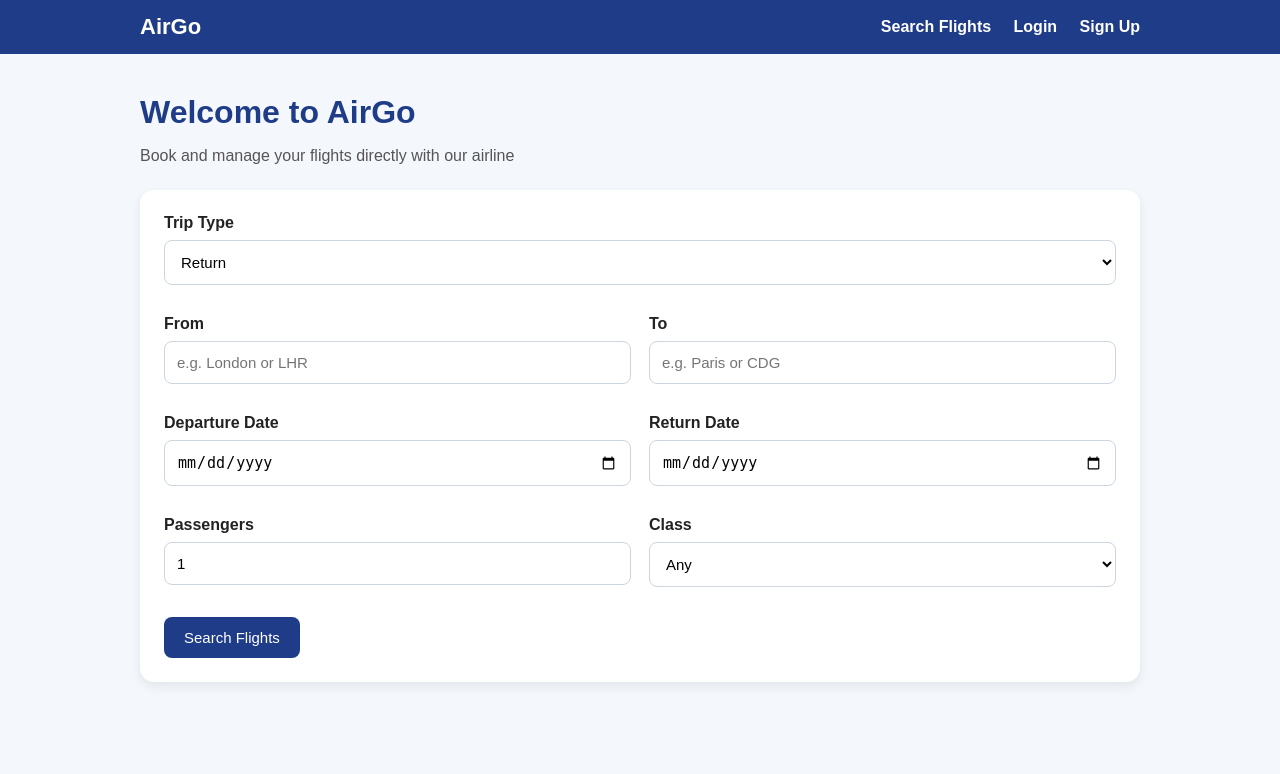
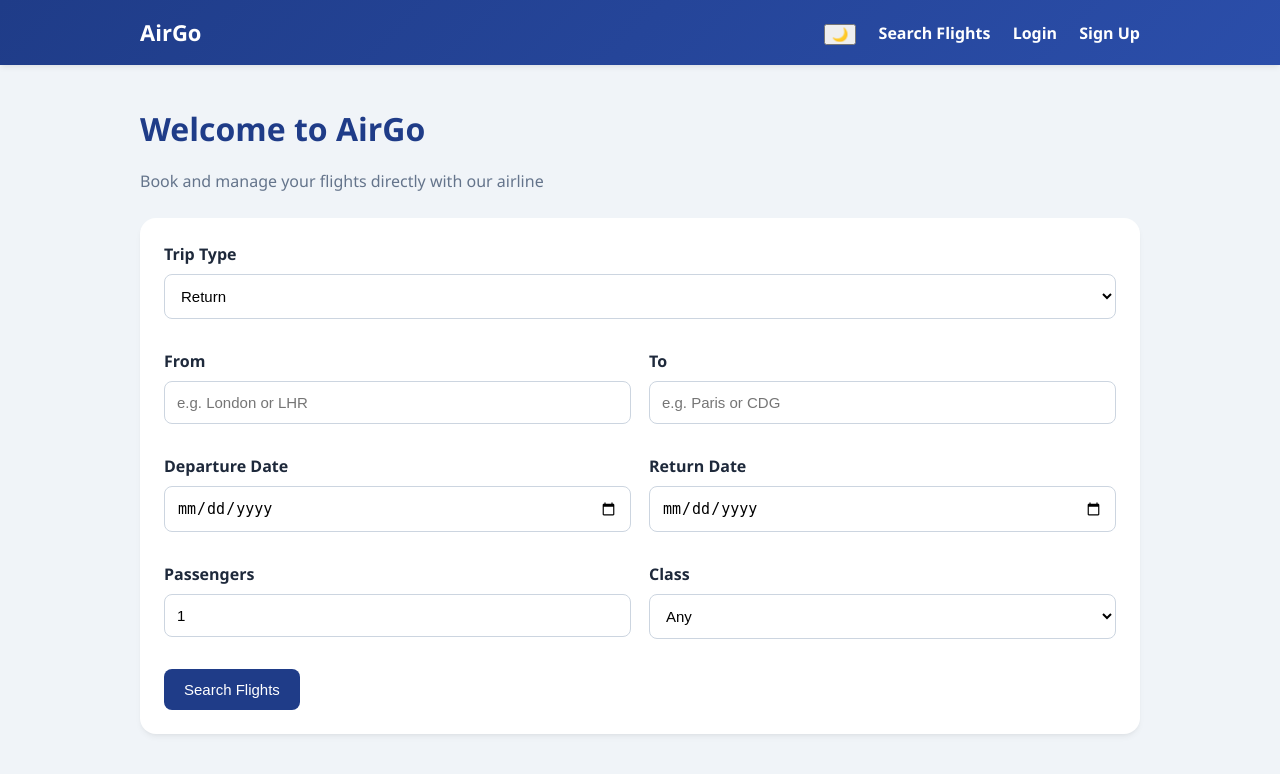
Before and after one commit to n-lovess/2850project, a Flask app: page / in a window 1280 px wide. Shown: the top 774 px of the page. Run offline with Flask 3, Linux system fonts and the light colour scheme; parts of the project's set-up code (start-up, migrations or seed data) failed here and were passed over.

Commit message:
Polish frontend UI and improve visual consistency

```diff
--- a/static/style.css
+++ b/static/style.css
@@ -1,13 +1,63 @@
+/* Accessibility: Skip to content link */
+.skip-link {
+    position: absolute;
+    top: -40px;
+    left: 0;
+    background: #1f3c88;
+    color: white;
+    padding: 8px 16px;
+    z-index: 1000;
+    transition: top 0.3s;
+    text-decoration: none;
+    font-weight: bold;
+}
+
+.skip-link:focus {
+    top: 0;
+}
+
+:root {
+    --bg-primary: #f0f4f8;
+    --bg-secondary: #ffffff;
+    --bg-tertiary: #f8fafc;
+    --bg-subtle: #e2e8f0;
+    --text-primary: #1e293b;
+    --text-secondary: #64748b;
+    --border-color: #e2e8f0;
+    --shadow-sm: 0 1px 2px 0 rgba(0, 0, 0, 0.05);
+    --shadow-md: 0 4px 6px -1px rgba(0, 0, 0, 0.05), 0 2px 4px -2px rgba(0, 0, 0, 0.05);
+    --shadow-lg: 0 10px 15px -3px rgba(0, 0, 0, 0.05), 0 4px 6px -4px rgba(0, 0, 0, 0.05);
+    --radius-sm: 6px;
+    --radius-md: 10px;
+    --radius-lg: 16px;
+}
+
+body.dark-mode {
+    --bg-primary: #0f172a;
+    --bg-secondary: #1e293b;
+    --bg-tertiary: #334155;
+    --bg-subtle: #475569;
+    --text-primary: #f1f5f9;
+    --text-secondary: #94a3b8;
+    --border-color: #334155;
+    --shadow-sm: 0 1px 2px 0 rgba(0, 0, 0, 0.2);
+    --shadow-md: 0 4px 6px -1px rgba(0, 0, 0, 0.2), 0 2px 4px -2px rgba(0, 0, 0, 0.2);
+    --shadow-lg: 0 10px 15px -3px rgba(0, 0, 0, 0.2), 0 4px 6px -4px rgba(0, 0, 0, 0.2);
+}
+
 body {
     margin: 0;
-    font-family: Arial, sans-serif;
-    background-color: #f4f7fb;
-    color: #222;
+    font-family: 'Segoe UI', system-ui, -apple-system, sans-serif;
+    background-color: var(--bg-primary);
+    color: var(--text-primary);
+    transition: background-color 0.3s ease, color 0.3s ease;
+    line-height: 1.5;
 }
 
 .navbar {
-    background-color: #1f3c88;
-    padding: 14px 0;
+    background: linear-gradient(135deg, #1f3c88 0%, #2b4eaa 100%);
+    padding: 16px 0;
+    box-shadow: var(--shadow-md);
 }
 
 .nav-inner {
@@ -63,15 +113,15 @@ h3 {
 }
 
 .subtitle {
-    color: #555;
+    color: var(--text-secondary);
     margin-bottom: 25px;
 }
 
 .card {
-    background: white;
+    background: var(--bg-secondary);
     padding: 24px;
-    border-radius: 14px;
-    box-shadow: 0 4px 12px rgba(0, 0, 0, 0.08);
+    border-radius: var(--radius-lg);
+    box-shadow: var(--shadow-md);
     margin-bottom: 20px;
 }
 
--- a/templates/index.html
+++ b/templates/index.html
@@ -7,10 +7,12 @@
     <link rel="stylesheet" href="{{ url_for('static', filename='style.css') }}">
 </head>
 <body>
+    <a href="#main-content" class="skip-link">Skip to main content</a>
     <div class="navbar">
         <div class="nav-inner">
             <a href="{{ url_for('home') }}" class="nav-logo">AirGo</a>
             <div class="nav-links">
+                <button onclick="toggleDarkMode()" class="dark-mode-toggle" aria-label="Toggle dark mode">🌙</button>
                 <a href="{{ url_for('home') }}">Search Flights</a>
                 {% if session.get('user_id') %}
                     <a href="{{ url_for('bookings') }}">Manage Booking</a>
@@ -26,23 +28,30 @@
         </div>
     </div>
 
-    <div class="container">
+    <!-- Loading spinner overlay -->
+    <div class="spinner-overlay" id="loading-spinner">
+        <div class="spinner"></div>
+    </div>
+
+    <div class="container" id="main-content" role="main">
         <h1>Welcome to AirGo</h1>
         <p class="subtitle">Book and manage your flights directly with our airline</p>
 
+        <div aria-live="polite" aria-atomic="true">
             {% with messages = get_flashed_messages(with_categories=true) %}
                 {% if messages %}
                     {% for category, message in messages %}
-    <div class="flash-message flash-{{ category }}">{{ message }}</div>
+                        <div class="flash-message flash-{{ category }}" role="alert">{{ message }}</div>
                     {% endfor %}
                 {% endif %}
             {% endwith %}
+        </div>
 
         <div class="card">
-            <form action="{{ url_for('results') }}" method="POST" class="form-grid" autocomplete="off">
+            <form action="{{ url_for('results') }}" method="POST" class="form-grid" autocomplete="off" aria-label="Flight search form">
                 <div class="full-width">
                     <label for="trip_type">Trip Type</label>
-                    <select id="trip_type" name="trip_type" onchange="toggleTripType()" required>
+                    <select id="trip_type" name="trip_type" onchange="toggleTripType()" required aria-label="Select trip type">
                         <option value="return">Return</option>
                         <option value="one_way">One Way</option>
                         <option value="multi_city">Multi City</option>
@@ -51,24 +60,24 @@
 
                 <div class="airport-suggestions">
                     <label for="departure">From</label>
-                    <input type="text" id="departure" name="departure" placeholder="e.g. London or LHR" required>
+                    <input type="text" id="departure" name="departure" placeholder="e.g. London or LHR" required aria-label="Departure airport or city">
                     <div id="departure-suggestions" class="suggestions-list"></div>
                 </div>
 
                 <div class="airport-suggestions">
                     <label for="destination">To</label>
-                    <input type="text" id="destination" name="destination" placeholder="e.g. Paris or CDG" required>
+                    <input type="text" id="destination" name="destination" placeholder="e.g. Paris or CDG" required aria-label="Destination airport or city">
                     <div id="destination-suggestions" class="suggestions-list"></div>
                 </div>
 
                 <div>
                     <label for="depart_date">Departure Date</label>
-                    <input type="date" id="depart_date" name="depart_date" required>
+                    <input type="date" id="depart_date" name="depart_date" required aria-label="Departure date">
                 </div>
 
                 <div id="return-date-group">
                     <label for="return_date">Return Date</label>
-                    <input type="date" id="return_date" name="return_date">
+                    <input type="date" id="return_date" name="return_date" aria-label="Return date">
                 </div>
 
                 <div id="multi-city-fields" class="full-width" style="display: none;">
@@ -97,12 +106,12 @@
 
                 <div>
                     <label for="passengers">Passengers</label>
-                    <input type="number" id="passengers" name="passengers" min="1" value="1" required>
+                    <input type="number" id="passengers" name="passengers" min="1" value="1" required aria-label="Number of passengers">
                 </div>
 
                 <div>
                     <label for="ticket_class">Class</label>
-                    <select id="ticket_class" name="ticket_class">
+                    <select id="ticket_class" name="ticket_class" aria-label="Travel class">
                         <option value="Any">Any</option>
                         <option value="Economy">Economy</option>
                         <option value="Premium Economy">Premium Economy</option>
@@ -112,7 +121,7 @@
                 </div>
 
                 <div class="full-width">
-                    <button type="submit" class="btn">Search Flights</button>
+                    <button type="submit" class="btn" aria-label="Search for flights" id="search-btn">Search Flights</button>
                 </div>
             </form>
         </div>
@@ -224,6 +233,24 @@
             });
         });
 
+        // Show loading spinner on form submit
+        document.querySelector('form').addEventListener('submit', function() {
+            document.getElementById('loading-spinner').classList.add('active');
+            document.getElementById('search-btn').disabled = true;
+        });
+
+        // Dark mode toggle
+        function toggleDarkMode() {
+            document.body.classList.toggle('dark-mode');
+            localStorage.setItem('darkMode', document.body.classList.contains('dark-mode'));
+        }
+
+        // Apply saved dark mode preference on load
+        if (localStorage.getItem('darkMode') === 'true' ||
+            (!localStorage.getItem('darkMode') && window.matchMedia && window.matchMedia('(prefers-color-scheme: dark)').matches)) {
+            document.body.classList.add('dark-mode');
+        }
+
         window.onload = function () {
             toggleTripType();
             setupAutocomplete("departure", "departure-suggestions");
```
Also changed, not shown: other parts of static/style.css (+85 -1 lines), templates/bookings.html (+8 -1 lines), templates/results.html (+13 -3 lines). Lines whose indentation alone changed are shown as unchanged.
